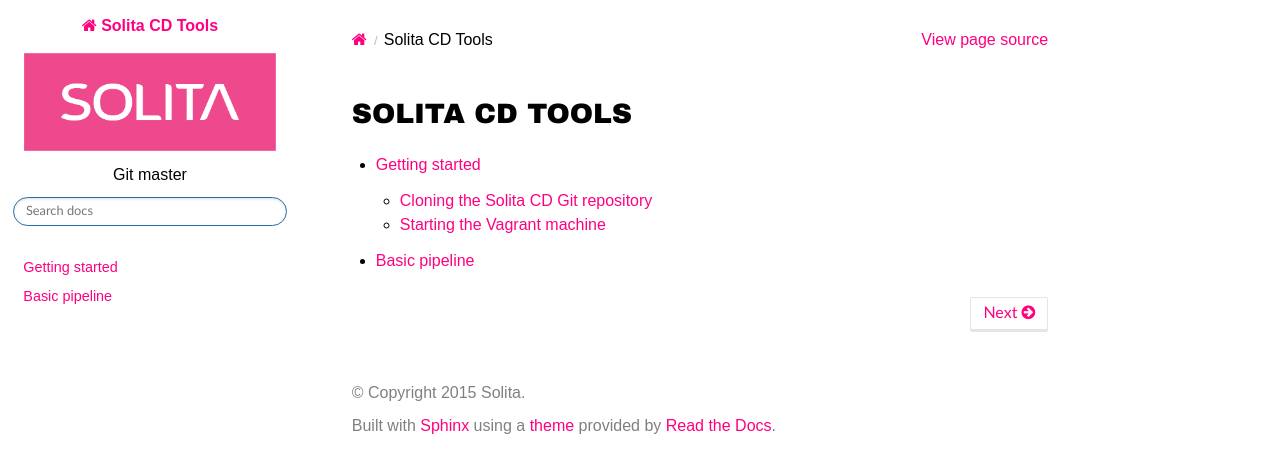
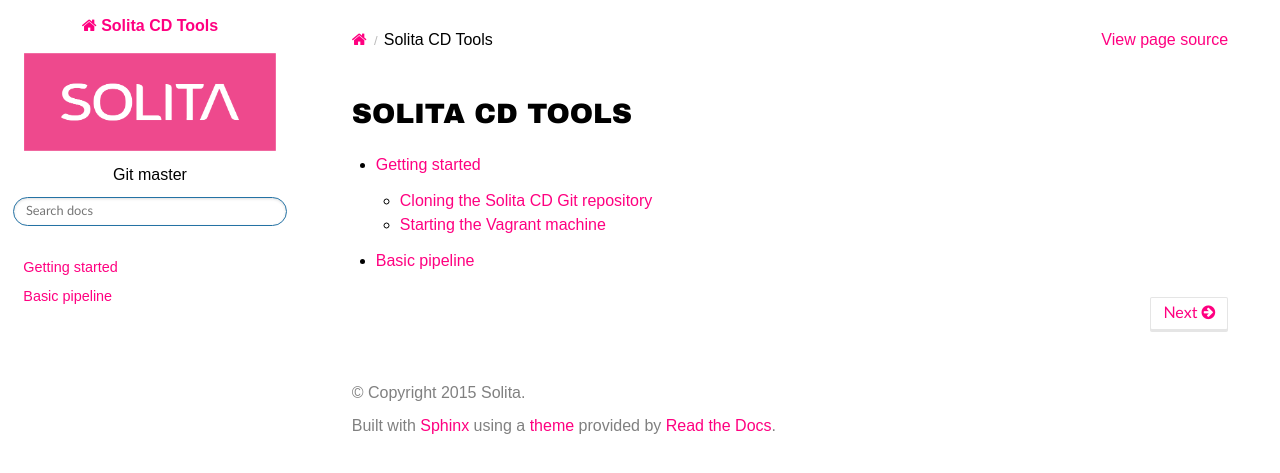
Before and after one commit to solita/solita-cd, a Sphinx documentation site: the page built from doc/index.rst, in a window 1280 px wide. Shown: the top 473 px of the page. Built offline with Sphinx 7.4.7 and the Read the Docs theme 2.0.0, drawn with Linux system fonts in a browser that asks for light colours.

Commit message:
doc: Make the content area wider

```diff
--- a/doc/_static/solita.css
+++ b/doc/_static/solita.css
@@ -82,3 +82,7 @@
     color: #ffffff !important;
     background-color: #ff0080 !important;
 }
+
+.wy-nav-content {
+    max-width: 1140px !important;
+}
```
